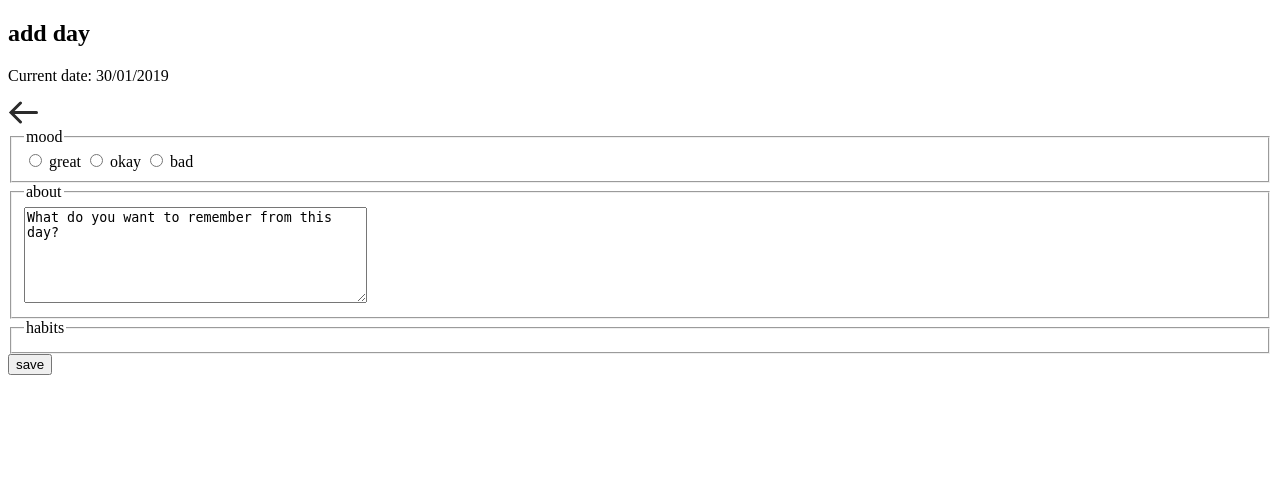
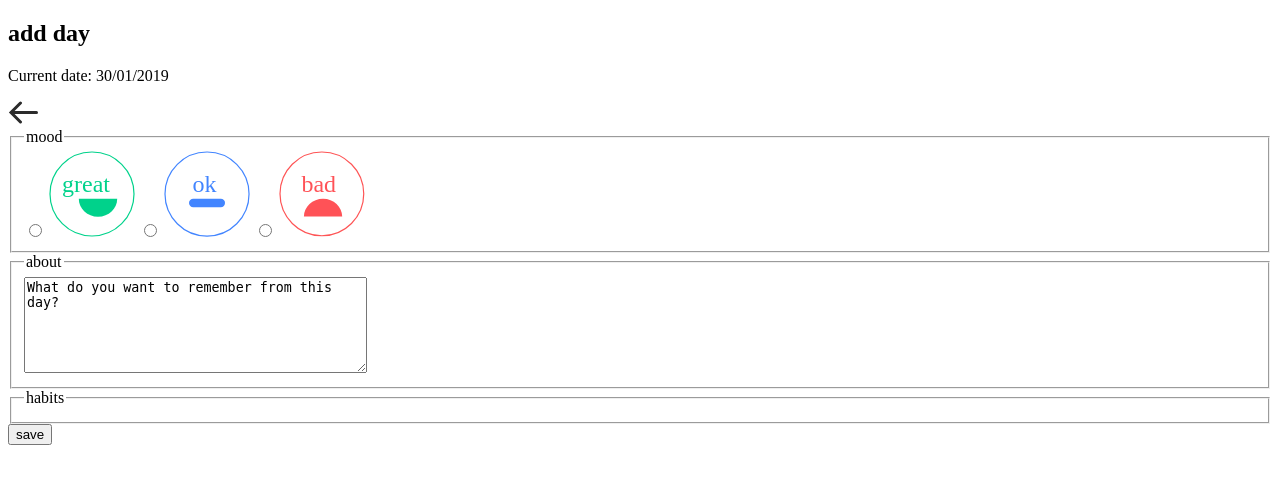
Before and after one commit to YvesRijckaert/MAV_ECHO, a PHP site: template src/view/posts/add.php in a window 1280 px wide. Shown: the part 207-691 px from the top of the page. Run offline with PHP 8.4, Linux system fonts and the light colour scheme; the template is opened without the code that fills it, so the values that code supplies are empty.

Commit message:
add day buttons

```diff
--- a/src/view/posts/add.php
+++ b/src/view/posts/add.php
@@ -19,17 +19,69 @@
     <fieldset class="add-day-form-field">
       <legend class="add-day-form-field-legend">mood</legend>
       <?php if(!empty($errors['feelings'])) echo '<span class="error">' . $errors['feelings'] . '</span>';?>
-      <input type="radio" name="feelings" id="feeling-great" value="feeling-great" <?php if(isset($feelings) && $feelings === 1) echo 'checked'; ?> required />
-      <label for="feeling-great">
-        <span>great</span>
+      <input type="radio" class="add-day-form-field-radio" name="feelings" id="feeling-great" value="feeling-great" <?php if(isset($feelings) && $feelings === 1) echo 'checked'; ?> required />
+      <label class="add-day-form-field-label-great" for="feeling-great">
+        <svg width="86px" height="86px" viewBox="0 0 86 86" class="day-info-mood-img">
+          <title>Good mood</title>
+          <desc>Icon for good mood.</desc>
+          <g stroke="none" stroke-width="1" fill="none" fill-rule="evenodd">
+            <g transform="translate(-1090.000000, -243.000000)">
+              <g transform="translate(1091.000000, 244.000000)">
+                  <circle class="great-circle" stroke="#00D28B" stroke-width="1.2" cx="42" cy="42" r="42"></circle>
+                  <g transform="translate(28.800000, 46.800000)">
+                    <rect x="0" y="0" width="38.4" height="18" rx="2.4"></rect>
+                    <path class="great-smile" fill="#00D28B" d="M-3.55271368e-15,0 L38.4,0 C38.4,9.9411255 29.8038672,18 19.2,18 C8.5961328,18 -3.55271368e-15,9.9411255 -3.55271368e-15,0 Z" fill="#FFFFFF"></path>
+                  </g>
+                  <text class="great-text" font-family="CircularStd-Medium, Circular Std" font-size="24" font-weight="400" fill="#00D28B">
+                    <tspan x="12" y="39.6">great</tspan>
+                  </text>
+                </g>
+              </g>
+            </g>
+        </svg>
       </label>
-      <input type="radio" name="feelings" id="feeling-okay" value="feeling-okay" <?php if(isset($feelings) && $feelings === 0) echo 'checked'; ?> required />
-      <label for="feeling-okay">
-        <span>okay</span>
+      <input type="radio" class="add-day-form-field-radio" name="feelings" id="feeling-okay" value="feeling-okay" <?php if(isset($feelings) && $feelings === 0) echo 'checked'; ?> required />
+      <label class="add-day-form-field-label-okay" for="feeling-okay">
+        <svg width="86px" height="86px" viewBox="0 0 86 86">
+          <title>Okay mood</title>
+          <desc>Icon for okay mood.</desc>
+          <g stroke="none" stroke-width="1" fill="none" fill-rule="evenodd">
+            <g transform="translate(-1191.000000, -236.000000)">
+              <g transform="translate(1192.000000, 237.000000)">
+                <circle class="okay-circle" stroke="#4285FF" stroke-width="1.20059945" cx="42.0209807" cy="42.0209807" r="42.0209807"></circle>
+                <rect class="okay-smile" fill="#4285FF" x="24.011989" y="46.8233785" width="36.0179834" height="8.40419614" rx="4.20209807"></rect>
+                <text class="okay-text" font-family="CircularStd-Medium, Circular Std" font-size="24.011989" font-weight="400" fill="#4285FF">
+                  <tspan x="27.6137873" y="39.6077928">ok</tspan>
+                </text>
+              </g>
+            </g>
+          </g>
+        </svg>
       </label>
-      <input type="radio" name="feelings" id="feeling-bad" value="feeling-bad" <?php if(isset($feelings) && $feelings === -1) echo 'checked'; ?> required />
-      <label for="feeling-bad">
-        <span>bad</span>
+      <input type="radio" class="add-day-form-field-radio" name="feelings" id="feeling-bad" value="feeling-bad" <?php if(isset($feelings) && $feelings === -1) echo 'checked'; ?> required />
+      <label class="add-day-form-field-label-bad" for="feeling-bad">
+        <svg width="86px" height="86px" viewBox="0 0 86 86" class="day-info-mood-img">
+          <title>Bad mood</title>
+          <desc>Icon for bad mood.</desc>
+          <g stroke="none" stroke-width="1" fill="none" fill-rule="evenodd">
+            <g transform="translate(-1305.000000, -244.000000)">
+              <g transform="translate(1091.000000, 241.000000)">
+                <g transform="translate(215.000000, 4.000000)">
+                  <circle class="bad-circle" stroke="#FE5455" stroke-width="1.196345"  cx="41.872075" cy="41.872075" r="41.872075"></circle>
+                  <g transform="translate(21.534210, 15.552485)">
+                    <g transform="translate(2.392690, 31.104970)">
+                      <rect id="path-1" x="0" y="0" width="38.28304" height="17.945175" rx="2.39269"></rect>
+                      <path class="bad-smile" fill="#FF5257" d="M-1.0658141e-14,0 L38.28304,0 C38.28304,9.91084648 29.7130896,17.945175 19.14152,17.945175 C8.56995042,17.945175 -3.55271368e-15,9.91084648 -3.55271368e-15,0 Z" fill="#FFFFFF" transform="translate(19.141520, 8.972588) rotate(-180.000000) translate(-19.141520, -8.972588) "></path>
+                    </g>
+                    <text class="bad-text" font-family="CircularStd-Medium, Circular Std" font-size="23.9269" font-weight="400" fill="#FF5257">
+                      <tspan x="0" y="24">bad</tspan>
+                    </text>
+                  </g>
+                </g>
+              </g>
+            </g>
+          </g>
+        </svg>
       </label>
     </fieldset>
     <fieldset class="add-day-form-field">
```
Also changed, not shown: src/css/style.css (+26 -2 lines), src/view/posts/overview.php (+7 -7 lines).
